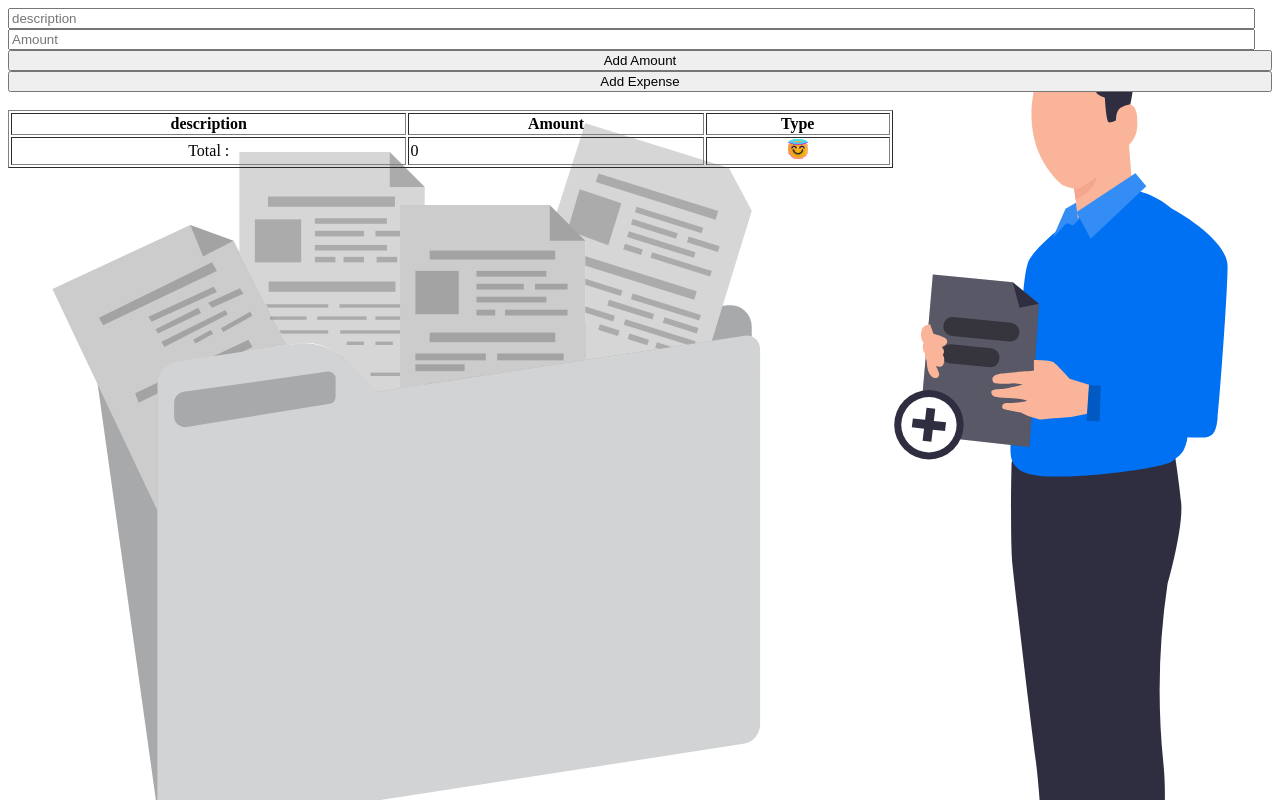
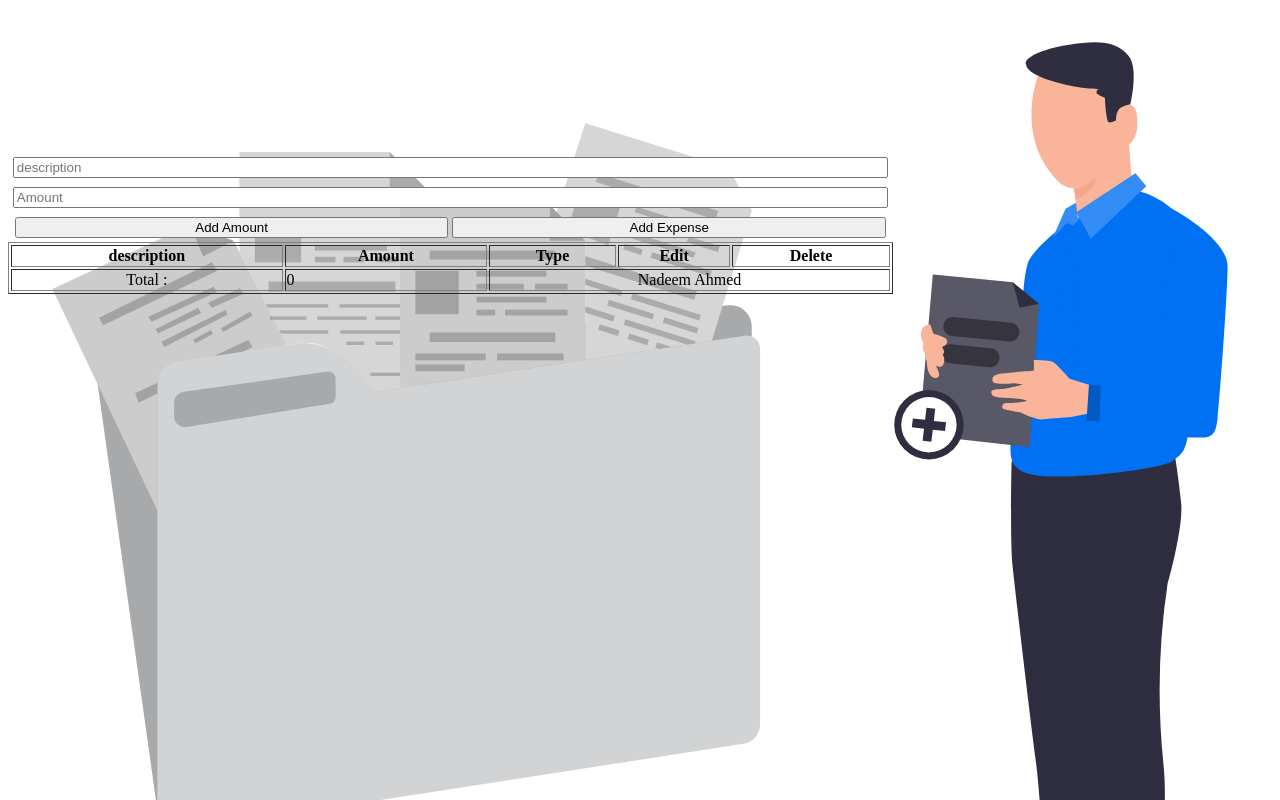
Before and after one commit to nadeemahmed6308/JS-ASSIGNMENTS, a plain HTML site: page Fineness App/Fineness.html in a window 1280 px wide. Drawn offline with Linux system fonts and the light colour scheme.

Commit message:
Update Fineness.html

```diff
--- a/Fineness App/Fineness.html
+++ b/Fineness App/Fineness.html
@@ -10,45 +10,49 @@
 </head>
 <body>
 
- <div id="main">
+ <div class="main">
 
   <input type="text" placeholder="description" id="description"><br>
 
   <input type="number" placeholder="Amount" id="Amount"><br>
 
-<button id="income" onclick="addTransaction('income')">Add Amount</button>
-<button id="expensee" onclick="addTransaction('expense')">Add Expense</button><br><br>
+ <div class="btnD">
+  <button class="btn" id="income" onclick="addTransaction('income')">Add Amount</button>
 
+  <button id="update" onclick="upload()" class="hide">Update</button>
+
+  <button class="btn" id="expensee" onclick="addTransaction('expense')">Add Expense</button><br>
+
+  </div>
+  </div>
 
   <table id="table" border="1">
-
     <thead>
       <tr>
         <th>description</th>
         <th>Amount</th>
         <th>Type</th>
+        <th>Edit</th>
+        <th>Delete</th>
       </tr>
     </thead>
 
     <tbody id="transactionList">
+    <!---yahan data add hoga--->
     </tbody>
 
     <tfoot>
       <tr>
-
   <td style="text-align: center">Total :</td>
 
   <td id="total">0</td>
 
-      <td style="text-align: center">
-        <img width="20px" src="smiling-face-with-halo-svgrepo-com.svg" alt=""></td>
+  <td colspan="3" style="text-align: center">
+    Nadeem Ahmed
+      </td>
 
       </tr>
     </tfoot>
-
   </table>
-
-</div>
-
 </body>
 </html>
```
Lines whose indentation alone changed are shown as unchanged.
